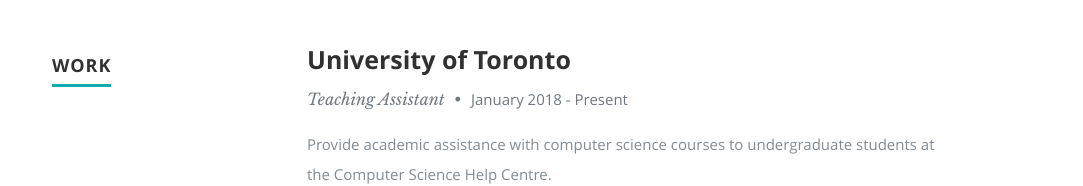
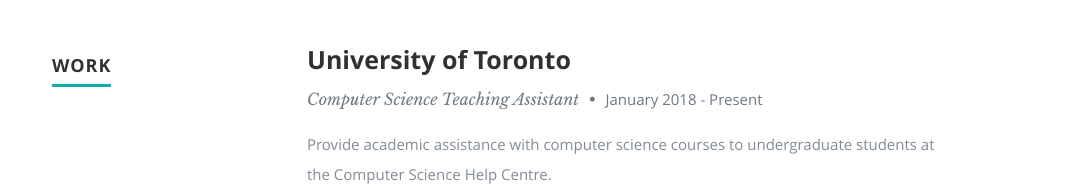
Before and after one commit to khrod/khrod.github.io, a plain HTML site: page index.html in a window 1280 px wide. Shown: the part 1632-1818 px from the top of the page, without its empty margins (98-1181 px from the left). Drawn offline with nearby package versions, Linux system fonts and the light colour scheme.

Commit message:
Update TA position

```diff
--- a/index.html
+++ b/index.html
@@ -186,7 +186,7 @@
                <div class="twelve columns">
 
                   <h3>University of Toronto</h3>
-                  <p class="info">Teaching Assistant <span>&bull;</span> <em class="date">January 2018 - Present</em></p>
+                  <p class="info">Computer Science Teaching Assistant <span>&bull;</span> <em class="date">January 2018 - Present</em></p>
 
                   <p>
                   Provide academic assistance with computer science courses to undergraduate students at the Computer Science Help Centre.
```
